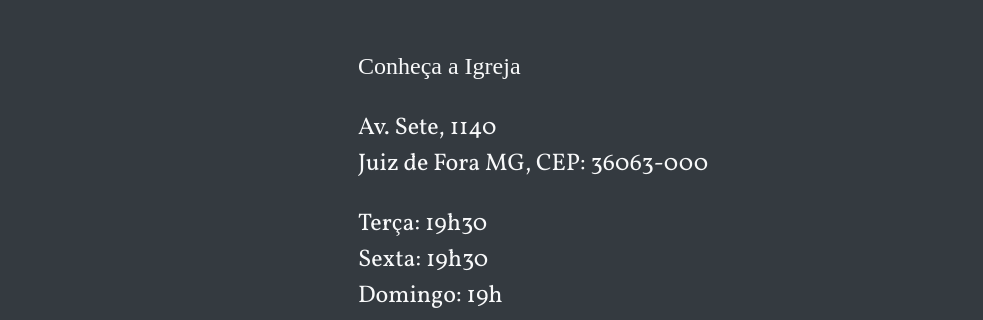
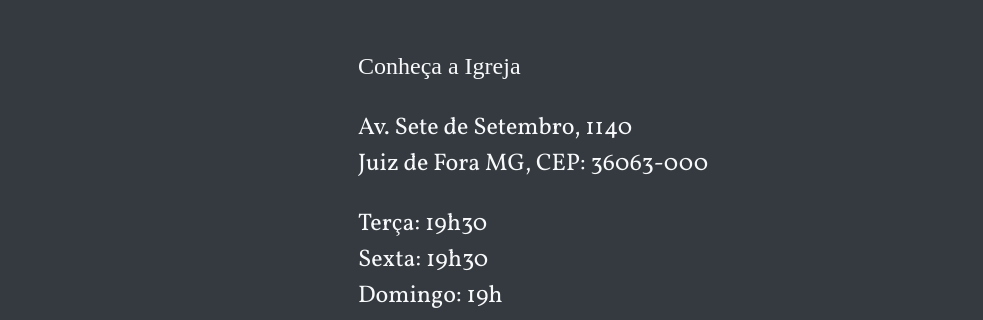
Before and after one commit to brneor/iro.org.br, a Gatsby site: page / in a window 1280 px wide. Shown: the part 2101-2421 px from the top of the page, 297-1280 px from the left. Built offline with nearby package versions, Linux system fonts and the light colour scheme; Gatsby itself is replaced by a stand-in of ours; a web font is replaced by a local one.

Commit message:
imagem para blog

```diff
--- a/src/components/mainfooter.js
+++ b/src/components/mainfooter.js
@@ -19,7 +19,7 @@ const CustomFooter = (props) => {
             <Col>
               <p><span class="smallcaps">Conheça a Igreja</span></p>
               <p className="info text_font_default">
-                <span>Av. Sete, 1140</span>
+                <span>Av. Sete de Setembro, 1140</span>
                 <span>Juiz de Fora MG, CEP: 36063-000</span>
               </p>
 
```
Also changed, not shown: src/images/inicio-do-fim.jpg.
